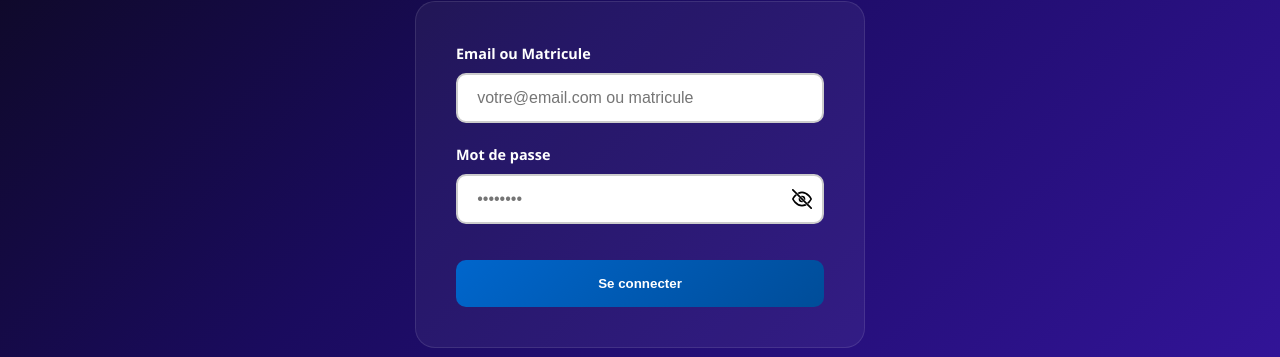
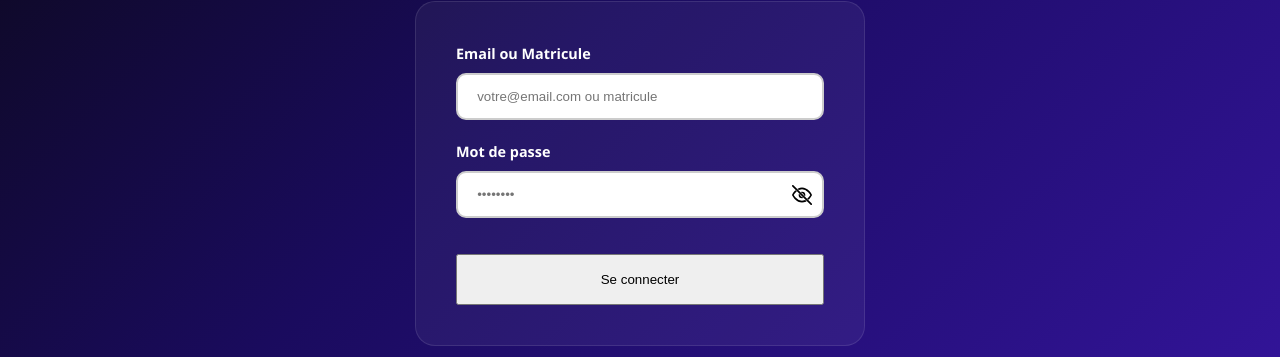
Before and after one commit to emch04/scolaris, a React (Vite) app in the folder frontend/: page /login in a window 1280 px wide. Shown: the part 425-782 px from the top of the page. Built offline with nearby package versions, Linux system fonts and the light colour scheme; no server answers.

Commit message:
fix: update cors for vercel

```diff
--- a/frontend/src/styles/globals.css
+++ b/frontend/src/styles/globals.css
@@ -37,7 +37,7 @@ body {
   background-attachment: fixed;
   min-height: 100vh;
   overflow-x: hidden;
-  transition: background 0.5s ease, color 0.5s ease;
+  transition:  0.5s ease, color 0.5s ease;
 }
 
 #root { min-height: 100vh; display: flex; flex-direction: column; }
@@ -219,45 +219,5 @@ body {
   border: 2px solid #ccc;
   padding: 0.9rem 1.2rem;
   border-radius: 10px;
-  color: #222;
-  font-size: 1rem;
+  color: var(--input-text);
 }
-
-/* ========== BUTTONS ========== */
-.btn {
-  padding: 0.8rem 1.5rem;
-  border-radius: 10px;
-  border: none;
-  cursor: pointer;
-  font-weight: 700;
-  text-align: center;
-}
-
-.btn-primary, .btn {
-  background: linear-gradient(135deg, #0066cc 0%, #004d99 100%);
-  color: white;
-}
-
-.logout-btn {
-  background: rgba(255, 82, 82, 0.1);
-  border: 1px solid rgba(255, 82, 82, 0.3);
-  color: #ff5252;
-  width: 100%;
-}
-
-.logout-btn:hover { background: #ff5252; color: white; }
-
-/* ========== UTILS ========== */
-.hide-on-tiny {
-  display: block;
-}
-
-@media (max-width: 768px) {
-  .hide-on-mobile { display: none !important; }
-  .brand-text { font-size: 1.1rem !important; }
-}
-
-@media (max-width: 480px) {
-  .hide-on-tiny { display: none; }
-  .nav-links { width: 100%; }
-}
```
Also changed, not shown: 1 other file (tests, documents, lock files or other folders).
